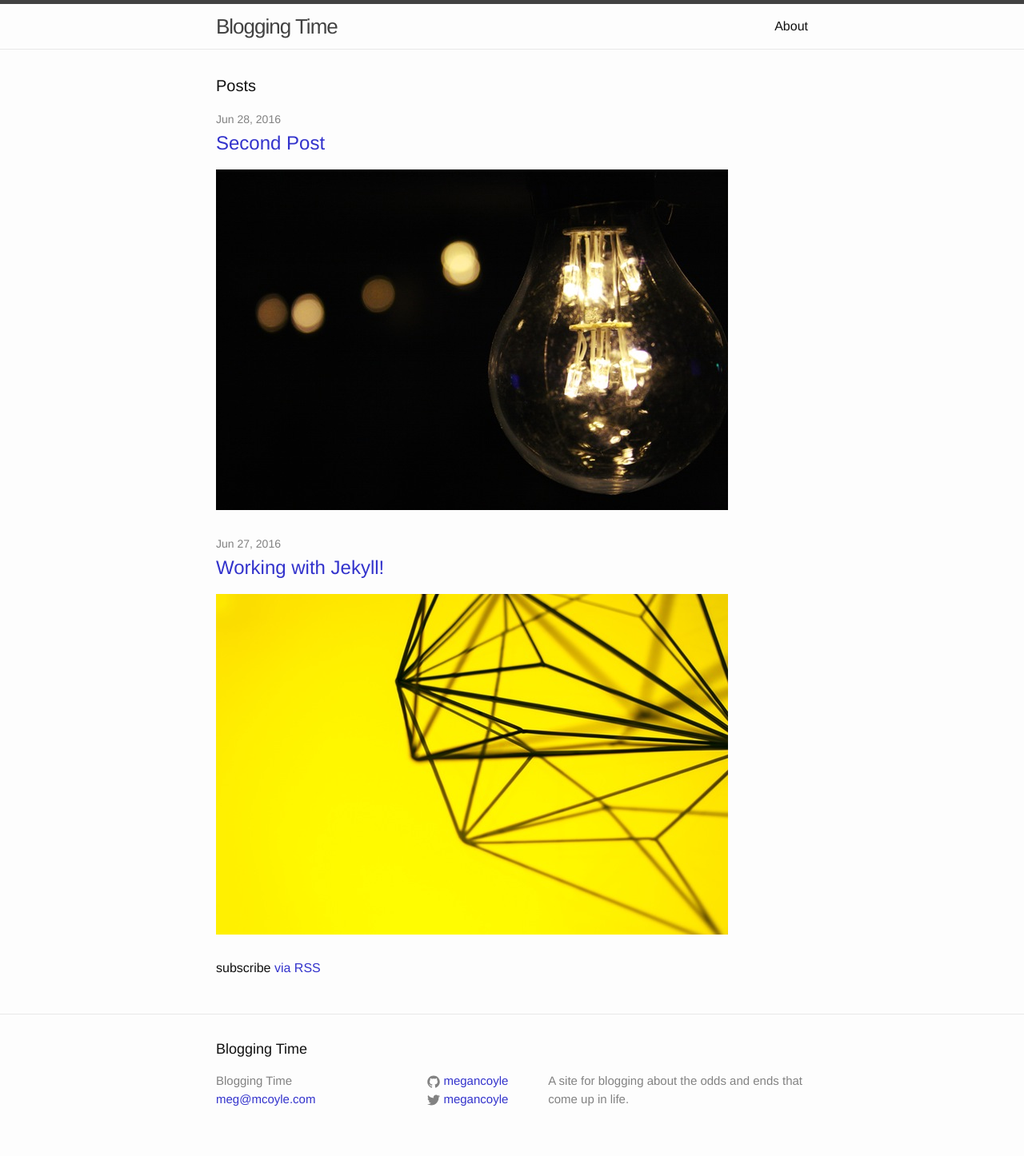
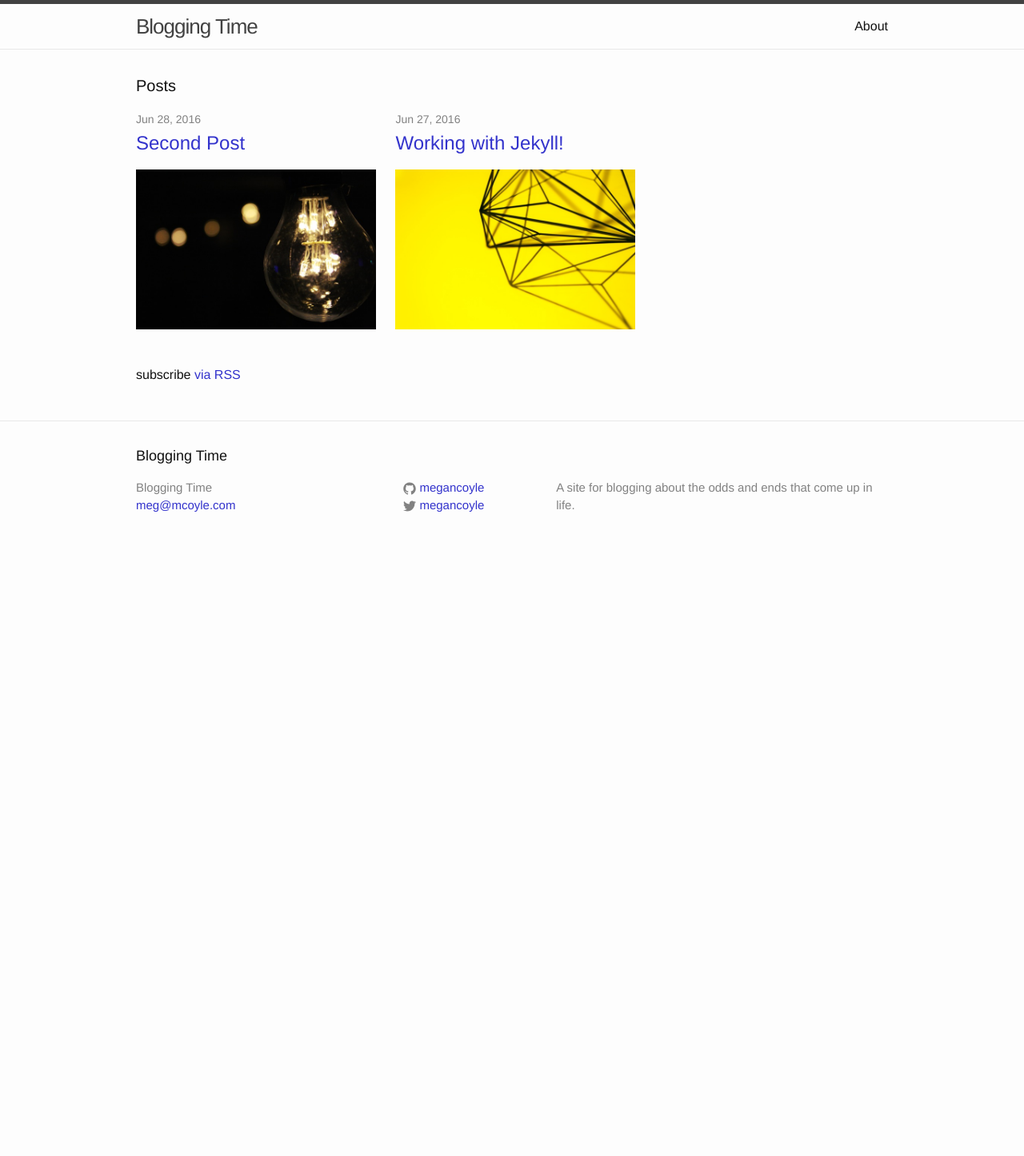
Before and after one commit to megancoyle/blogging-time, a Jekyll site: the page built from index.html, in a window 1280 px wide. Shown: the whole page at 80% size. Built offline with Jekyll 4.4.1, drawn with Linux system fonts in a browser that asks for light colours; after the commit the page ends 900 px from its top, so only the background shows below that.

Commit message:
Style default view

```diff
--- a/_sass/_layout.scss
+++ b/_sass/_layout.scss
@@ -184,6 +184,16 @@
     }
 }
 
+.post-list li {
+    display: inline-block;
+    max-width: 300px;
+    margin-right: 20px;
+
+    &:nth-child(n+2) {
+      margin-right: 0;
+    }
+}
+
 .post-meta {
     font-size: $small-font-size;
     color: $grey-color;
--- a/css/main.scss
+++ b/css/main.scss
@@ -23,7 +23,7 @@ $grey-color-light: lighten($grey-color, 40%);
 $grey-color-dark:  darken($grey-color, 25%);
 
 // Width of the content area
-$content-width:    800px;
+$content-width:    1000px;
 
 $on-palm:          600px;
 $on-laptop:        800px;
```
